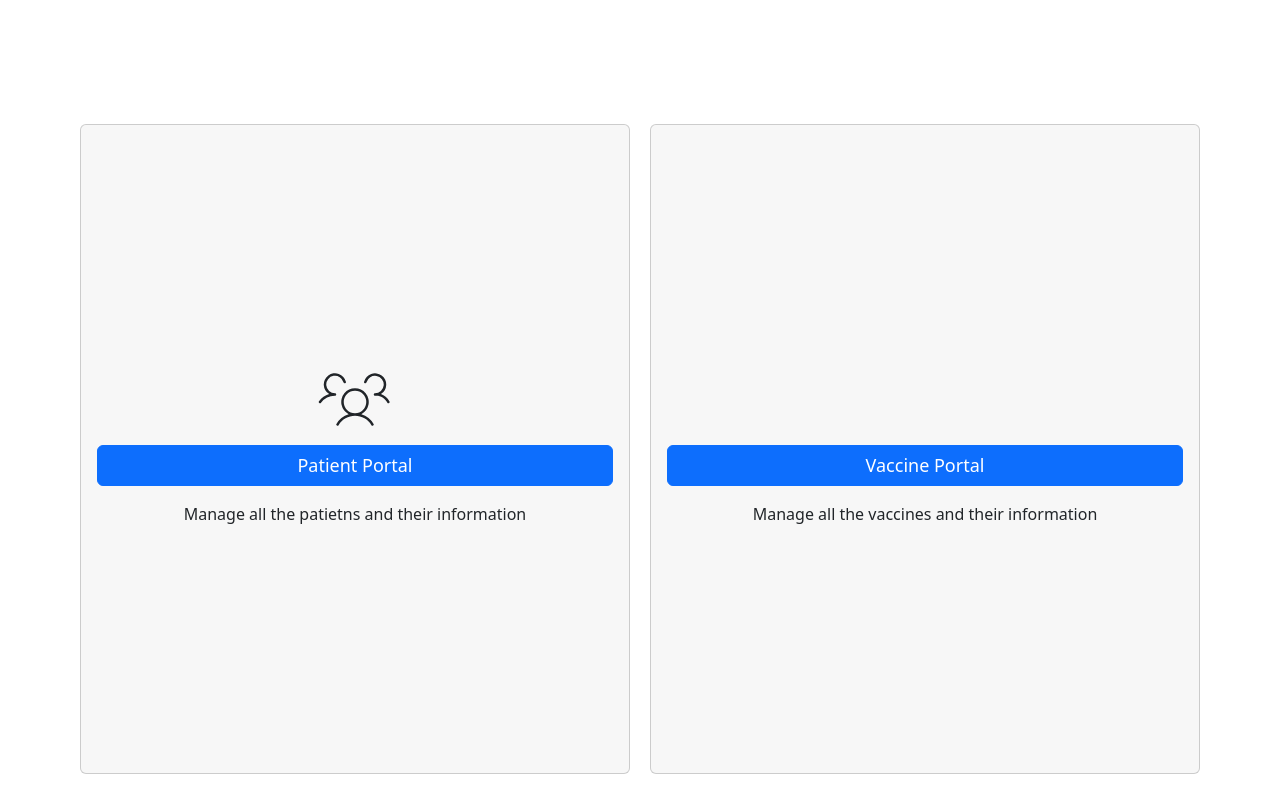
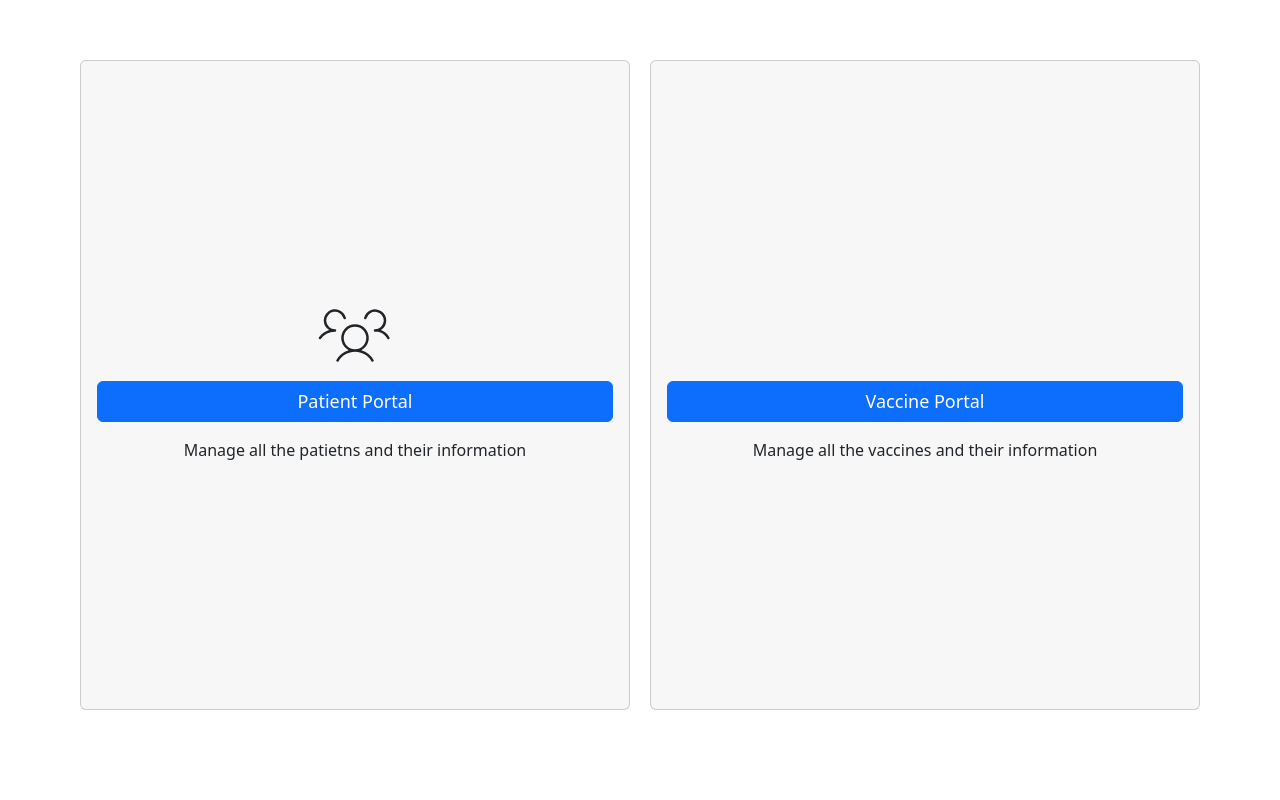
Before and after one commit to luisp6914/luis-portfolio, a React (Vite) app: page /#/covid-project in a window 1280 px wide. Shown: the top 800 px of the page. Built offline with nearby package versions, Linux system fonts and the light colour scheme; no server answers; some icons are missing; what chartjs-plugin-datalabels would draw is missing.

Commit message:
Small change to css for covid proejct

```diff
--- a/src/styles/covid-project.css
+++ b/src/styles/covid-project.css
@@ -11,8 +11,6 @@ html,body, #root{
     display: flex;
     justify-content: center;
     align-items: center;
-    margin-top: 4rem;
-
 }
 .cards{
     display: flex;
```
